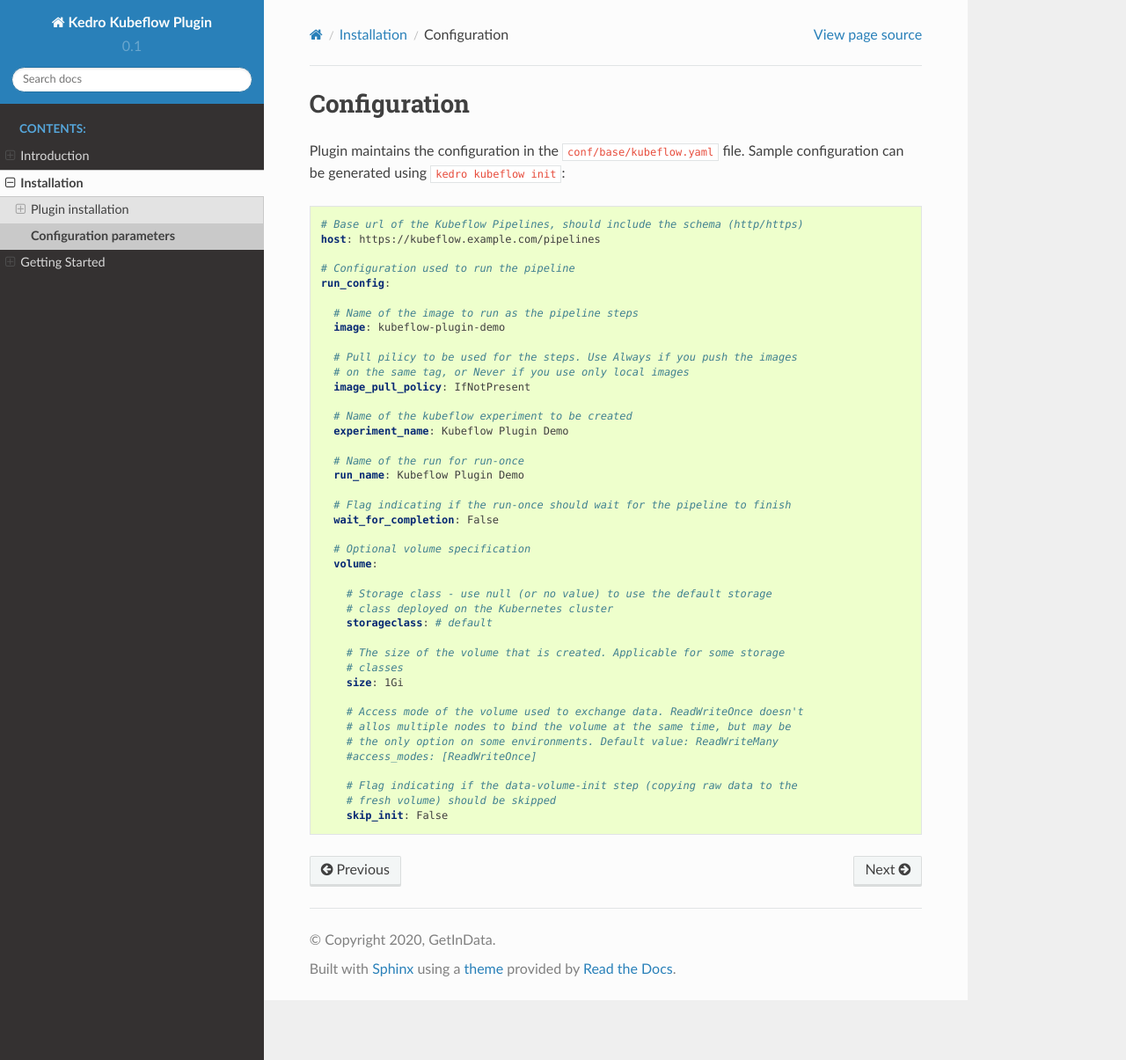
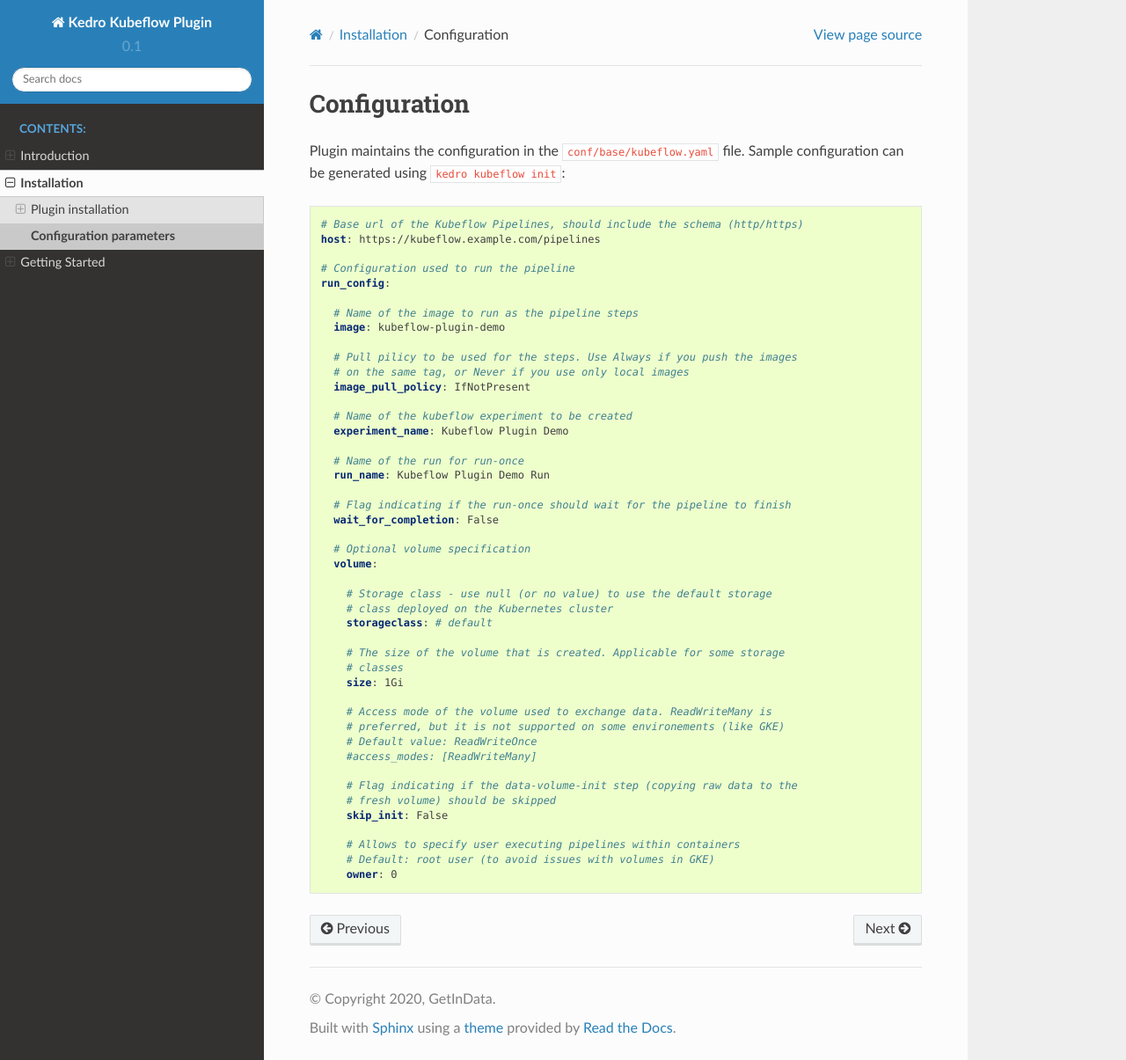
Before and after one commit to getindata/kedro-kubeflow, a Sphinx documentation site: the page built from docs/source/02_installation/02_configuration.md, in a window 1280 px wide and 1205 px high. Shown: the whole window at 88% size. Built offline with Sphinx 7.4.7 and the Read the Docs theme 2.0.0, drawn with Linux system fonts in a browser that asks for light colours.

Commit message:
Docs updated

````diff
--- a/docs/source/02_installation/02_configuration.md
+++ b/docs/source/02_installation/02_configuration.md
@@ -20,7 +20,7 @@
   experiment_name: Kubeflow Plugin Demo
 
   # Name of the run for run-once
-  run_name: Kubeflow Plugin Demo
+  run_name: Kubeflow Plugin Demo Run
 
   # Flag indicating if the run-once should wait for the pipeline to finish
   wait_for_completion: False
@@ -36,12 +36,16 @@
     # classes
     size: 1Gi
 
-    # Access mode of the volume used to exchange data. ReadWriteOnce doesn't
-    # allos multiple nodes to bind the volume at the same time, but may be
-    # the only option on some environments. Default value: ReadWriteMany
-    #access_modes: [ReadWriteOnce]
+    # Access mode of the volume used to exchange data. ReadWriteMany is
+    # preferred, but it is not supported on some environements (like GKE)
+    # Default value: ReadWriteOnce
+    #access_modes: [ReadWriteMany]
 
     # Flag indicating if the data-volume-init step (copying raw data to the
     # fresh volume) should be skipped
     skip_init: False
+
+    # Allows to specify user executing pipelines within containers
+    # Default: root user (to avoid issues with volumes in GKE)
+    owner: 0
 ```
````
